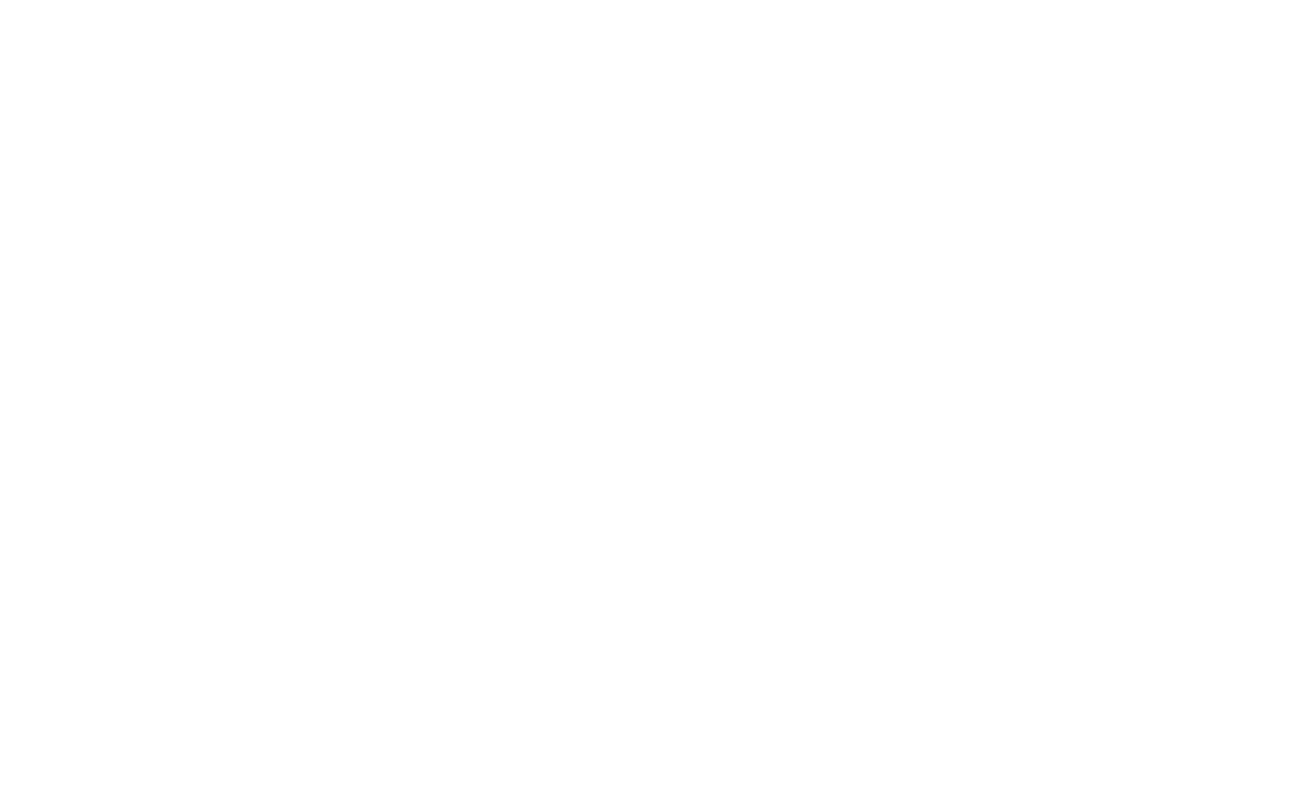
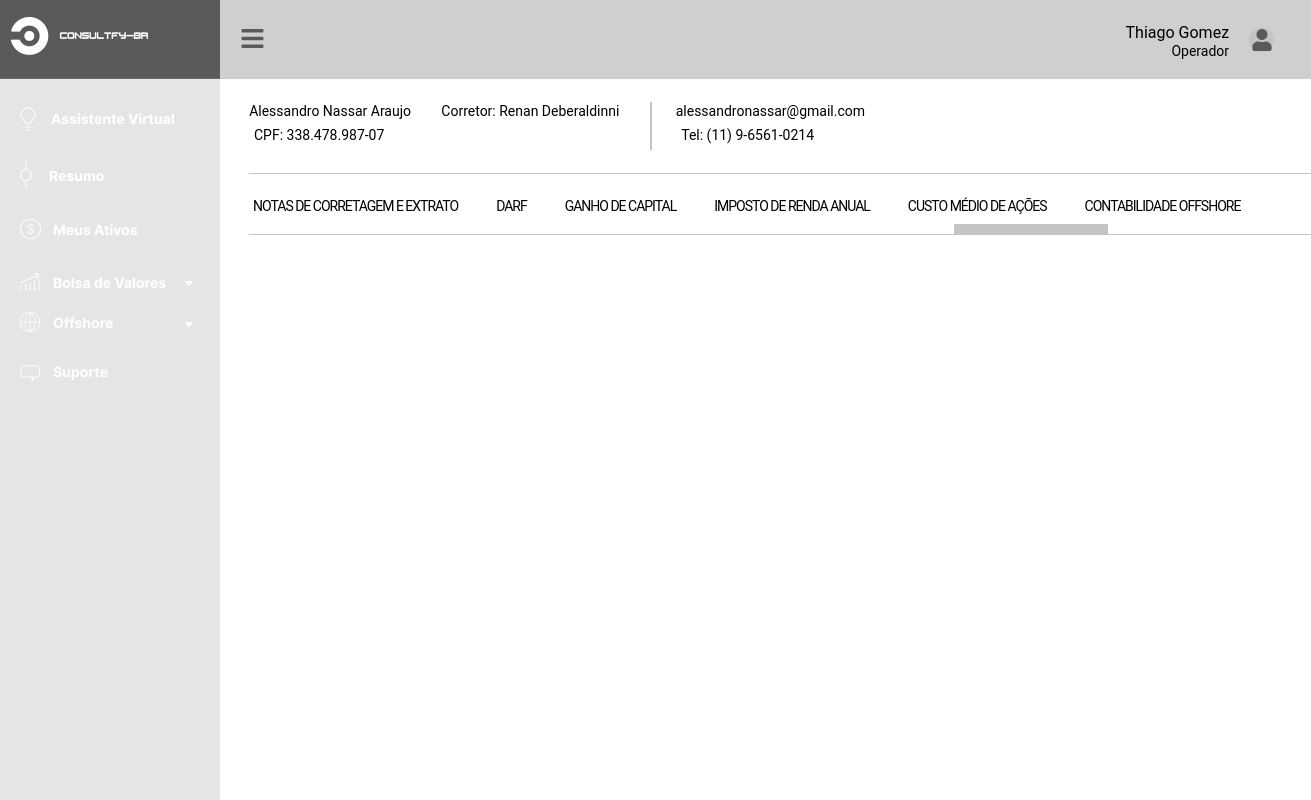
Before and after one commit to evertonshow/consultfy, a React (Create React App) app in the folder frontend/: page /CostShare in a window 1280 px wide. Before the commit this address had no page. Shown: the top 800 px of the page, 1311 px wide, since content can reach past the window. Built offline with nearby package versions, Linux system fonts and the light colour scheme.

Commit message:
feature/screen update in the layout

```diff
--- a/frontend/src/Route/index.tsx
+++ b/frontend/src/Route/index.tsx
@@ -1,11 +1,19 @@
 import { Routes, Route } from "react-router-dom";
 import Brokerage from "pages/Brokerage";
 import Darf from "pages/Darf";
+import CostShare from "pages/CostShare";
+import GainCapital from "pages/GainCapital";
+import Offshore from "pages/Offshore";
+import TaxIncome from "pages/TaxIncome";
 export default function MainRoutes() {
   return (
     <Routes>
       <Route path="/" element={<Brokerage />} />
+      <Route path="/CostShare" element={<CostShare />} />
       <Route path="/Darf" element={<Darf />} />
+      <Route path="/GainCapital" element={<GainCapital />} />
+      <Route path="/Offshore" element={<Offshore />} />
+      <Route path="/TaxIncome" element={<TaxIncome />} />
     </Routes>
   );
 }
--- a/frontend/src/components/Header/styles.ts
+++ b/frontend/src/components/Header/styles.ts
@@ -27,7 +27,7 @@ export const Button = styled.button<toggledButton>`
 export const Profile = styled.div`
   display: flex;
   align-items: center;
-  margin-right: 30px;
+  margin-right: 3%;
 `;
 export const TitleName = styled.p`
   font-size: 16px;
--- a/frontend/src/components/Layout/index.tsx
+++ b/frontend/src/components/Layout/index.tsx
@@ -10,7 +10,7 @@ interface layoutProps {
 }
 
 function Layout({ children }: layoutProps) {
-  const [toggled, setToggled] = useState(false);
+  const [toggled, setToggled] = useState(true);
 
   const handleToggleSidebar = () => {
     setToggled(false);
--- a/frontend/src/components/Profile/styles.ts
+++ b/frontend/src/components/Profile/styles.ts
@@ -34,7 +34,7 @@ export const Content2 = styled.div`
 
 export const Separador = styled.div`
   height: 1px;
-  width: 1072px;
+  width: 1062px;
   background-color: #c4c4c4;
   display: flex;
   margin-left: 15px;
--- a/frontend/src/pages/CostShare/index.tsx
+++ b/frontend/src/pages/CostShare/index.tsx
@@ -1,5 +1,20 @@
-import React from "react";
+import Layout from "components/Layout";
+import Profile from "components/Profile";
+import { theme } from "styles/theme";
 
 export default function CostShare() {
-  return <div>CostShare</div>;
+  return (
+    <Layout>
+      <Profile>
+        <div
+          style={{
+            background: theme.color.grayLight,
+            height: 10,
+            width: 154,
+            margin: "10px 0rem -1rem 45rem",
+          }}
+        />
+      </Profile>
+    </Layout>
+  );
 }
--- a/frontend/src/pages/Darf/index.tsx
+++ b/frontend/src/pages/Darf/index.tsx
@@ -1,5 +1,20 @@
-import React from "react";
+import Layout from "components/Layout";
+import Profile from "components/Profile";
+import { theme } from "styles/theme";
 
 export default function Darf() {
-  return <div>Darf</div>;
+  return (
+    <Layout>
+      <Profile>
+        <div
+          style={{
+            background: theme.color.grayLight,
+            height: 10,
+            width: 34,
+            margin: "10px 0 -1rem 17.8rem",
+          }}
+        />
+      </Profile>
+    </Layout>
+  );
 }
--- a/frontend/src/pages/GainCapital/index.tsx
+++ b/frontend/src/pages/GainCapital/index.tsx
@@ -1,5 +1,20 @@
-import React from "react";
+import Layout from "components/Layout";
+import Profile from "components/Profile";
+import { theme } from "styles/theme";
 
 export default function GainCapital() {
-  return <div>GainCapital</div>;
+  return (
+    <Layout>
+      <Profile>
+        <div
+          style={{
+            background: theme.color.grayLight,
+            height: 10,
+            width: 121,
+            margin: "10px 0 -1rem 22.3rem",
+          }}
+        />
+      </Profile>
+    </Layout>
+  );
 }
--- a/frontend/src/pages/Offshore/index.tsx
+++ b/frontend/src/pages/Offshore/index.tsx
@@ -1,5 +1,20 @@
-import React from "react";
+import Layout from "components/Layout";
+import Profile from "components/Profile";
+import { theme } from "styles/theme";
 
 export default function Offshore() {
-  return <div>Offshore</div>;
+  return (
+    <Layout>
+      <Profile>
+        <div
+          style={{
+            background: theme.color.grayLight,
+            height: 10,
+            width: 173,
+            margin: "10px 0rem -1rem 57rem",
+          }}
+        />
+      </Profile>
+    </Layout>
+  );
 }
--- a/frontend/src/pages/TaxIncome/index.tsx
+++ b/frontend/src/pages/TaxIncome/index.tsx
@@ -1,5 +1,20 @@
-import React from "react";
+import Layout from "components/Layout";
+import Profile from "components/Profile";
+import { theme } from "styles/theme";
 
 export default function TaxIncome() {
-  return <div>TaxIncome</div>;
+  return (
+    <Layout>
+      <Profile>
+        <div
+          style={{
+            background: theme.color.grayLight,
+            height: 10,
+            width: 170,
+            margin: "10px 0 -1rem 32.1rem",
+          }}
+        />
+      </Profile>
+    </Layout>
+  );
 }
```
